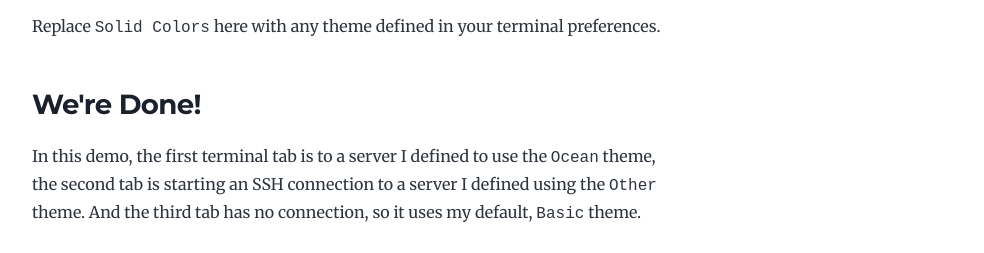
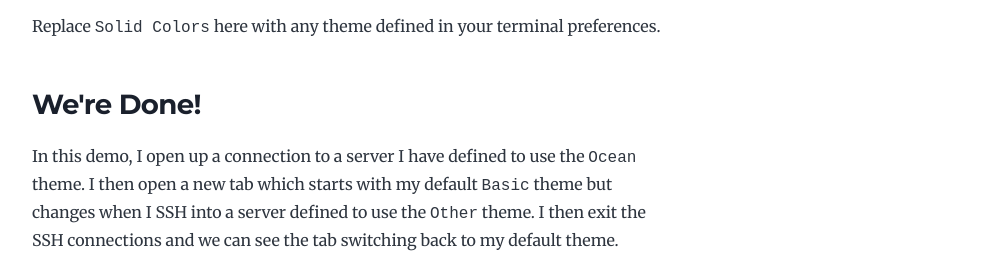
Before and after one commit to khernand/blog, a Gatsby site: page /terminal-app-ssh/ in a window 1280 px wide. Shown: the part 4845-5098 px from the top of the page, without its empty margins (292-1276 px from the left). Built offline with nearby package versions, Linux system fonts and the light colour scheme; Gatsby itself is replaced by a stand-in of ours; some packages are replaced by stand-ins of ours.

Commit message:
fix(demo): Update demo and final section

````diff
--- a/content/blog/terminal-app-ssh/index.md
+++ b/content/blog/terminal-app-ssh/index.md
@@ -79,8 +79,7 @@ to be by default.
 
 ### SSH Config
 
-1. Edit `/etc/ssh/ssh_config` and ensure `PermitLocalCommand yes`
-is under your `Host *` config.
+1. Edit `/etc/ssh/ssh_config` and ensure `PermitLocalCommand yes` is under your `Host *` config.
 2. Edit `~/.ssh/config` and define the themes for any given host:
 ```shell
 Host your.production.host
@@ -92,9 +91,10 @@ preferences.
 
 ### We're Done!
 
-In this demo, the first terminal tab is to a server I defined to use
-the `Ocean` theme, the second tab is starting an SSH connection to a
-server I defined using the `Other` theme. And the third tab has no
-connection, so it uses my default, `Basic` theme.
+In this demo, I open up a connection to a server I have defined to use
+the `Ocean` theme. I then open a new tab which starts with my default
+`Basic` theme but changes when I SSH into a server defined to use the
+`Other` theme. I then exit the SSH connections and we can see the tab
+switching back to my default theme.
 
 ![AppleScript Demo](./final-demo.gif)
````
Also changed, not shown: content/blog/terminal-app-ssh/final-demo.gif.
